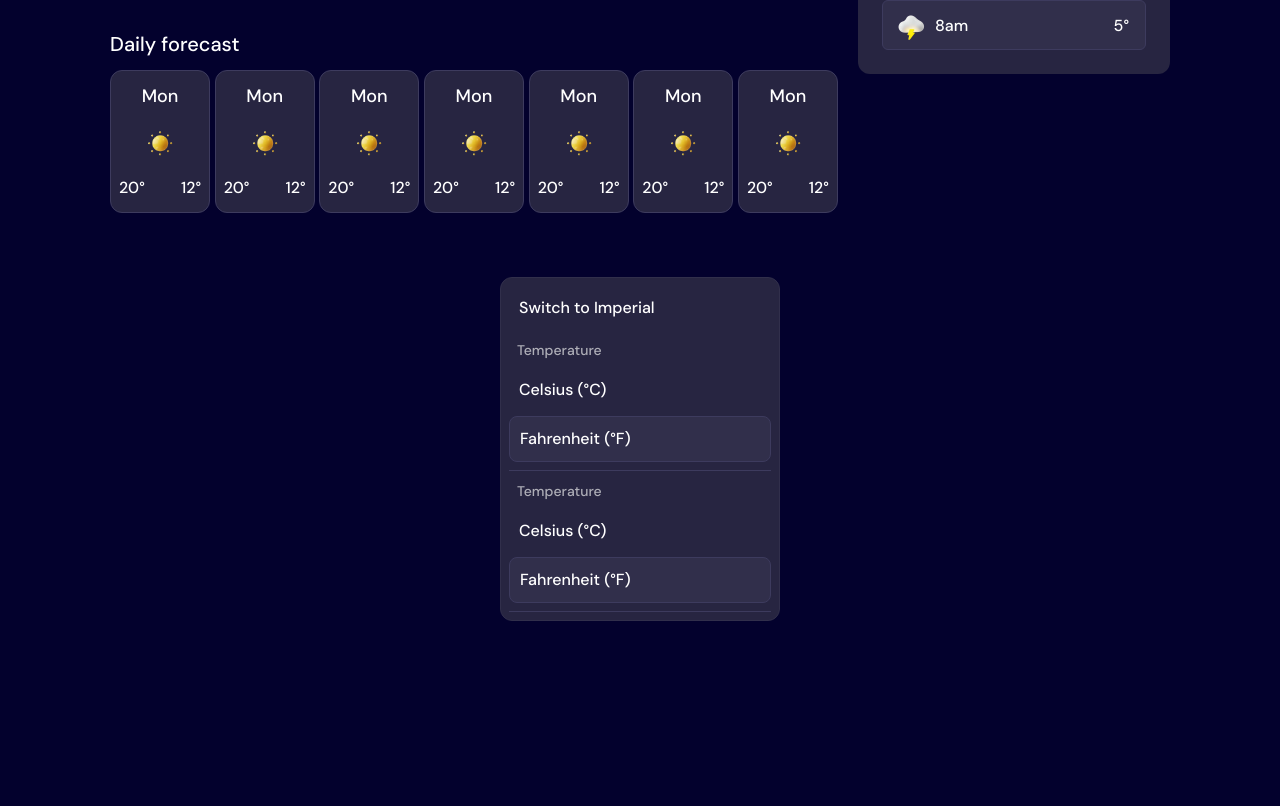
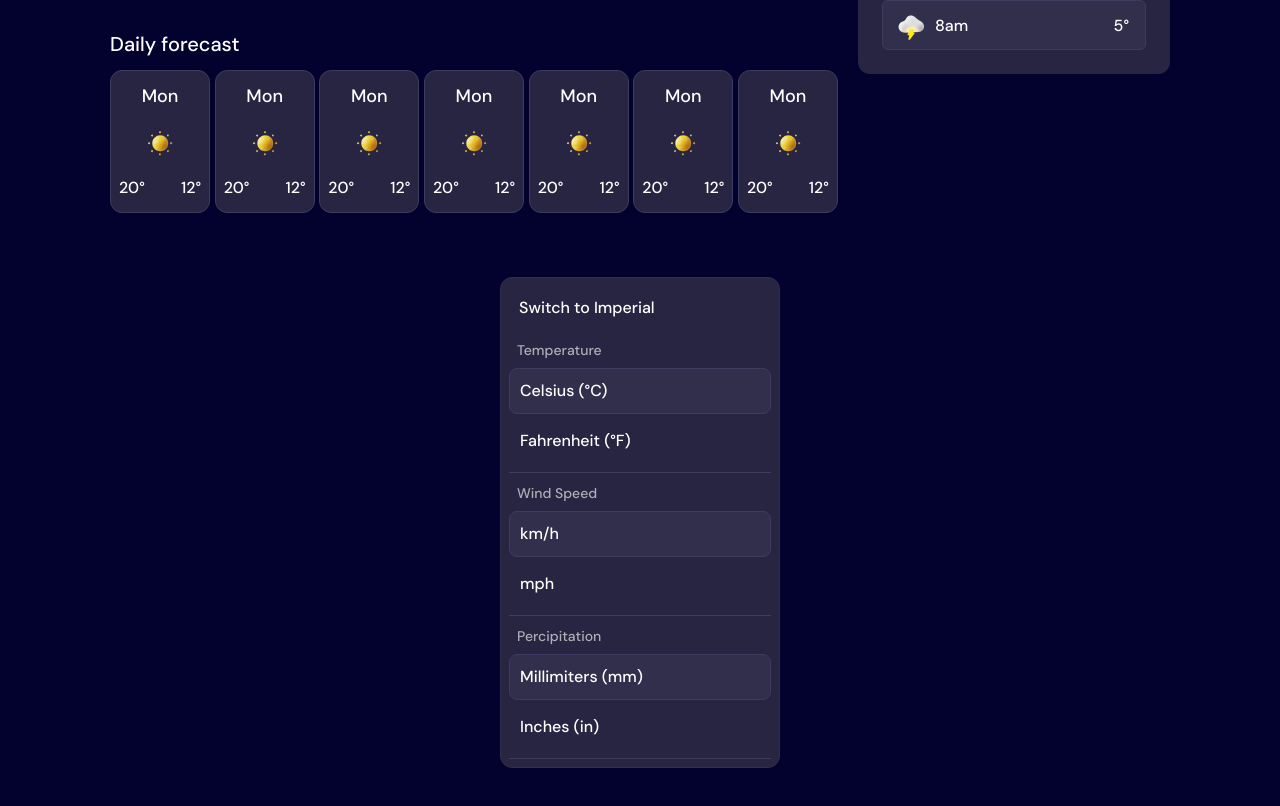
Before and after one commit to constFormek/weather-app, a Next.js app: page / in a window 1280 px wide. Shown: the part 797-1603 px from the top of the page. Before the commit the page ends 1466 px from the top, so only its background shows below. Built offline with nearby package versions, Linux system fonts and the light colour scheme.

Commit message:
switching units is completely working

```diff
--- a/components/UnitsMenu.tsx
+++ b/components/UnitsMenu.tsx
@@ -1,42 +1,67 @@
 "use client"
 
-import { useState } from "react";
+import { useEffect, useState } from "react";
 import UnitsMenuElement from "./UnitsMenuElement";
 
+const unitsList = [
+    {
+        id: 0,
+        category: "Temperature",
+        items: ["Celsius (°C)", "Fahrenheit (°F)"]
+    },
 
+    {
+        id: 1,
+        category: "Wind Speed",
+        items: ["km/h", "mph"]
+    },
+
+    {
+        id: 2,
+        category: "Percipitation",
+        items: ["Millimiters (mm)", "Inches (in)"]
+    },
+]
 const UnitsMenu = () => {
     const [unitsType, setUnitsType] = useState<'metric' | 'imperial'>('metric');
+    const [activeIndexesArr, setActiveIndexesArr] = useState<number[]>([0,0,0]);
+
+    const handleItemClick = (categoryIndex: number, newItemIndex: number) => {
+        setActiveIndexesArr(
+            activeIndexesArr.map((i, index) => {
+                if (index === categoryIndex) {
+                return newItemIndex
+                } else {
+                    // Jeśli nie, to nie ruszamy tego elementu. Zwróć go tak, jak był.
+                    return i;
+                }
+            })
+        )
+    };
   return (
     <>
         {unitsType === "imperial" ? (
-            <button onClick={() => setUnitsType('metric')} className=' cursor-pointer px-2.5 py-2.5 text-[16px] hover:bg-neutral-700 transition rounded-lg w-full text-start'>
+            <button onClick={() => {setUnitsType('metric'); setActiveIndexesArr([0,0,0])}} className=' cursor-pointer px-2.5 py-2.5 text-[16px] hover:bg-neutral-700 transition rounded-lg w-full text-start'>
             Switch to Metric
             </button>
         ) : (
-            <button onClick={() => setUnitsType('imperial')} className=' cursor-pointer px-2.5 py-2.5 text-[16px] hover:bg-neutral-700 transition rounded-lg w-full text-start'>
+            <button onClick={() => {setUnitsType('imperial'); setActiveIndexesArr([1,1,1])}} className=' cursor-pointer px-2.5 py-2.5 text-[16px] hover:bg-neutral-700 transition rounded-lg w-full text-start'>
             Switch to Imperial
             </button>
         )}
 
-        <UnitsMenuElement
-            category="Temperature"
-            elements={[
-                "Celsius (°C)",
-                "Fahrenheit (°F)"
-            ]}
-            onClick={() => {}}
-            activeElement={1}
-        />
 
-        <UnitsMenuElement
-            category="Temperature"
-            elements={[
-                "Celsius (°C)",
-                "Fahrenheit (°F)"
-            ]}
-            onClick={() => {}}
-            activeElement={1}
-        />
+        {unitsList.map((item, index) => (
+            <UnitsMenuElement
+                key={item.id}
+                categoryIndex={index}
+                items={item.items}
+                category={item.category}
+                activeIndex={activeIndexesArr[item.id]}
+                onClick={handleItemClick}
+            />
+        ))}
+
     </>
   )
 }
--- a/components/UnitsMenuElement.tsx
+++ b/components/UnitsMenuElement.tsx
@@ -2,20 +2,21 @@
 
 interface UnitsMenuElementProps {
     category: string,
-    elements: string[],
-    activeElement: number,
-    onClick: () => void,
+    items: string[],
+    activeIndex: number
+    categoryIndex: number,
+    onClick: (categoryIndex: number, newItemIndex: number) => void,
 }
 
-const UnitsMenuElement = ({category, elements, onClick, activeElement}: UnitsMenuElementProps) => {
+const UnitsMenuElement = ({category, items, onClick, activeIndex, categoryIndex}: UnitsMenuElementProps) => {
   return (
     <div className="flex flex-col  gap-2 w-full">
         <p className="text-neutral-300 text-sm px-2 pt-1.5 ">{category}</p>
 
        <div className="flex flex-col items-start gap-1">
-            {elements.map((el, index) => (
-            <button onClick={onClick} key={index} className={`${activeElement === index ? "bg-neutral-700 border border-neutral-600" : "hover:bg-neutral-700"}  rounded-lg px-2.5 py-2.5 w-full text-start cursor-pointer transition`}>
-                {el}
+            {items.map((item, index) => (
+            <button onClick={() => {onClick(categoryIndex, index)}} key={index} className={`${activeIndex === index ? "bg-neutral-700  border-neutral-600" : "hover:bg-neutral-700 border-transparent"} border rounded-lg px-2.5 py-2.5 w-full text-start cursor-pointer transition`}>
+                {item}
             </button>
             ))}
        </div>
```
